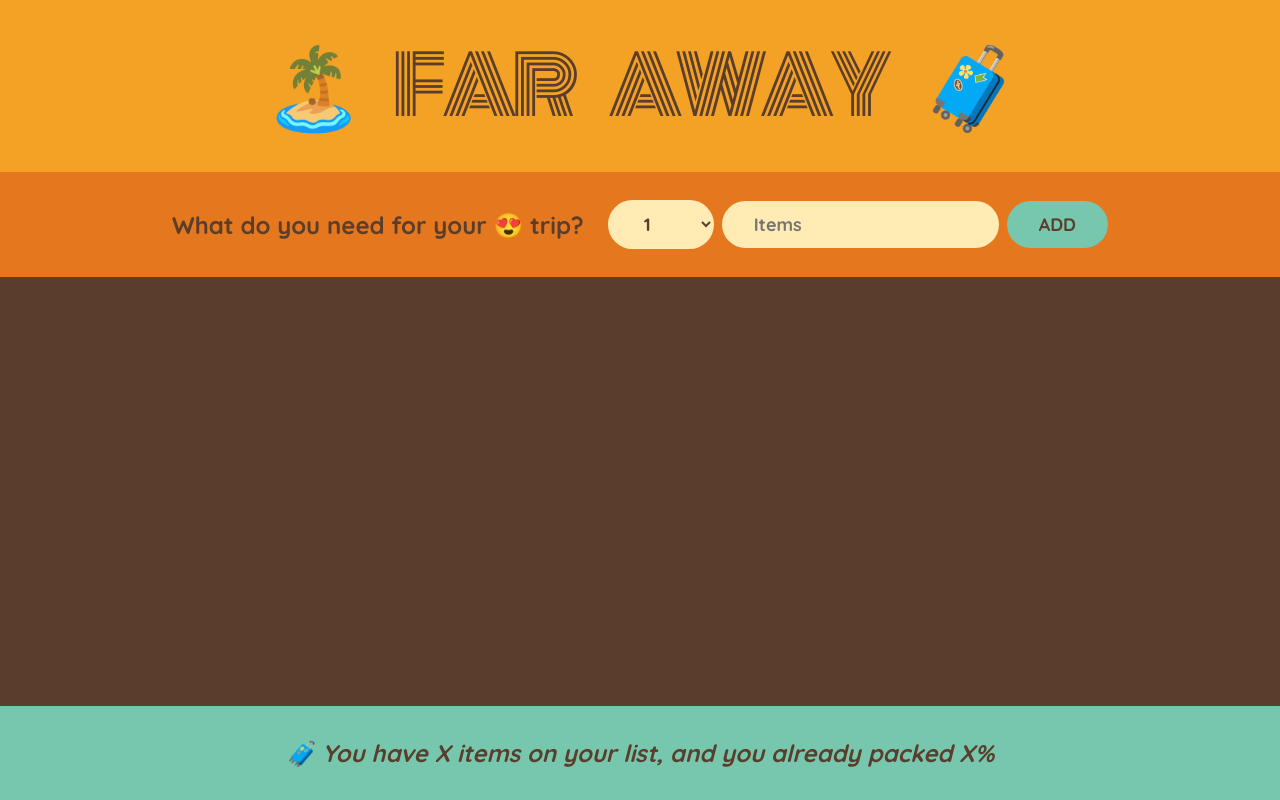
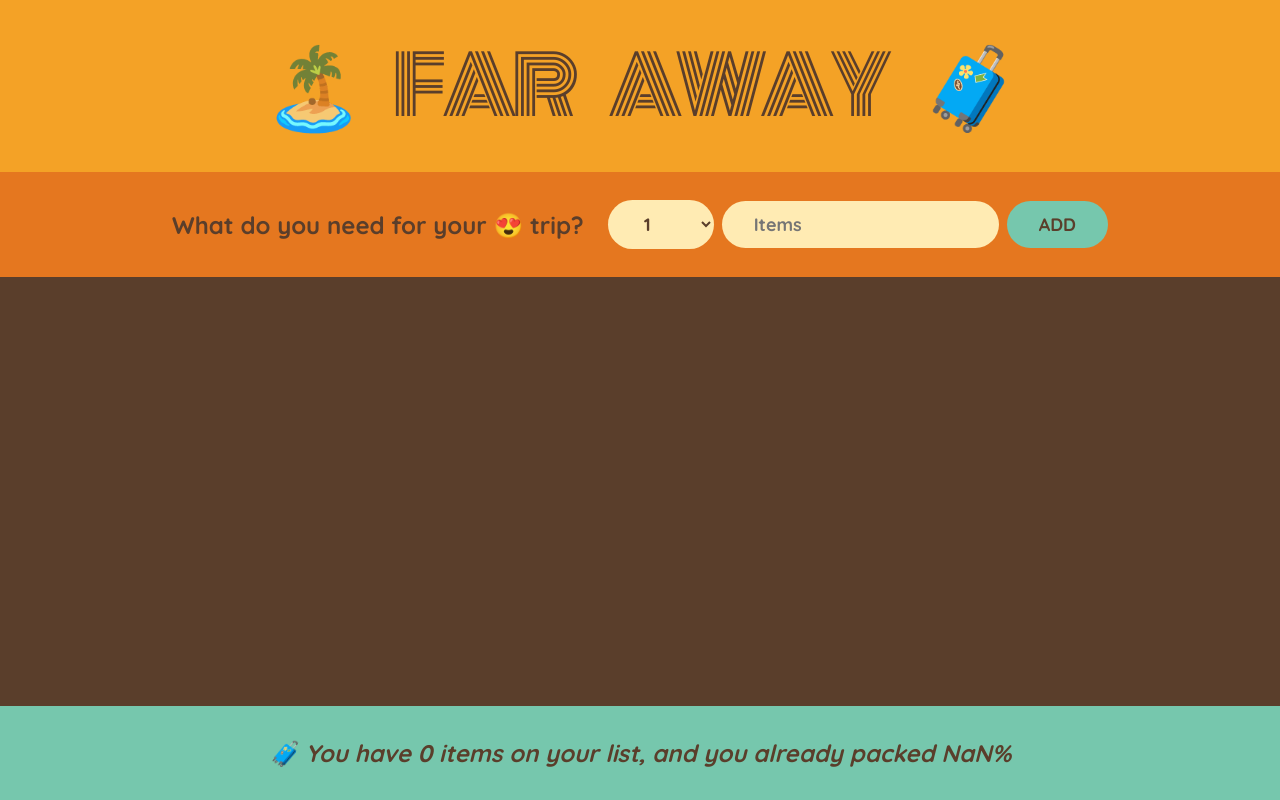
Before and after one commit to khidilov/travelList, a React (Create React App) app: page / in a window 1280 px wide. Built offline with nearby package versions, Linux system fonts and the light colour scheme.

Commit message:
Implemented derived state

```diff
--- a/src/App.js
+++ b/src/App.js
@@ -9,12 +9,24 @@ export default function App() {
   function handleDeleteItem(id) {
     setItems(items.filter((item) => item.id !== id));
   }
+
+  function togglePacked(id) {
+    setItems(
+      items.map((item) =>
+        id === item.id ? { ...item, packed: !item.packed } : item
+      )
+    );
+  }
   return (
     <div className="app">
       <Logo />
       <Form onAddItems={handleAddItems} />
-      <PackingList items={items} onDeleteItem={handleDeleteItem} />
-      <Stats />
+      <PackingList
+        items={items}
+        onDeleteItem={handleDeleteItem}
+        onCompleteItem={togglePacked}
+      />
+      <Stats items={items} />
     </div>
   );
 }
@@ -56,20 +68,31 @@ const Form = ({ onAddItems }) => {
   );
 };
 
-const PackingList = ({ items, onDeleteItem }) => (
+const PackingList = ({ items, onDeleteItem, onCompleteItem }) => (
   <div className="list">
     <ul>
       {items.map((i) => (
-        <Item item={i} key={i.id} onDeleteItem={onDeleteItem} />
+        <Item
+          item={i}
+          key={i.id}
+          onDeleteItem={onDeleteItem}
+          onCompleteItem={onCompleteItem}
+        />
       ))}
     </ul>
   </div>
 );
 
-const Item = ({ item, onDeleteItem }) => {
+const Item = ({ item, onDeleteItem, onCompleteItem }) => {
   return (
     <li>
-      <input type="checkbox" />
+      <input
+        type="checkbox"
+        checked={item.packed}
+        onChange={() => {
+          onCompleteItem(item.id);
+        }}
+      />
       <span style={item.packed ? { textDecoration: "line-through" } : {}}>
         {item.quantity} {item.description}
       </span>
@@ -78,8 +101,12 @@ const Item = ({ item, onDeleteItem }) => {
   );
 };
 
-const Stats = () => (
+const Stats = ({ items }) => (
   <footer className="stats">
-    <em>🧳 You have X items on your list, and you already packed X%</em>
+    <em>
+      🧳 You have {items.length} items on your list, and you already packed{" "}
+      {((items.filter((i) => i.packed).length * 100) / items.length).toFixed(2)}
+      %
+    </em>
   </footer>
 );
```
